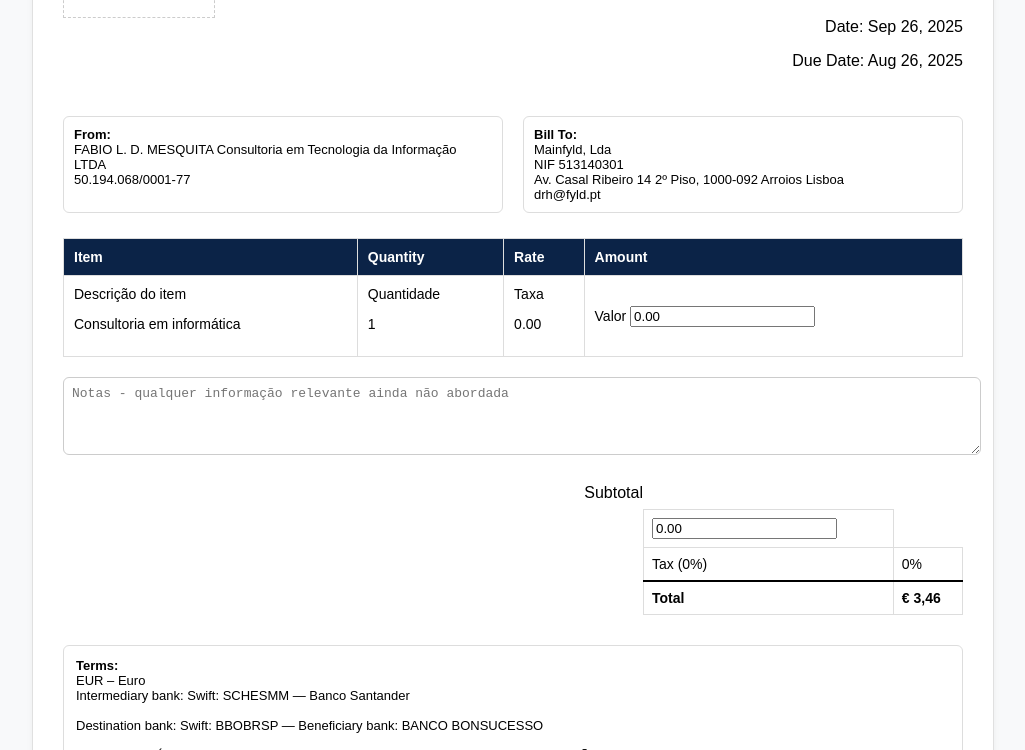
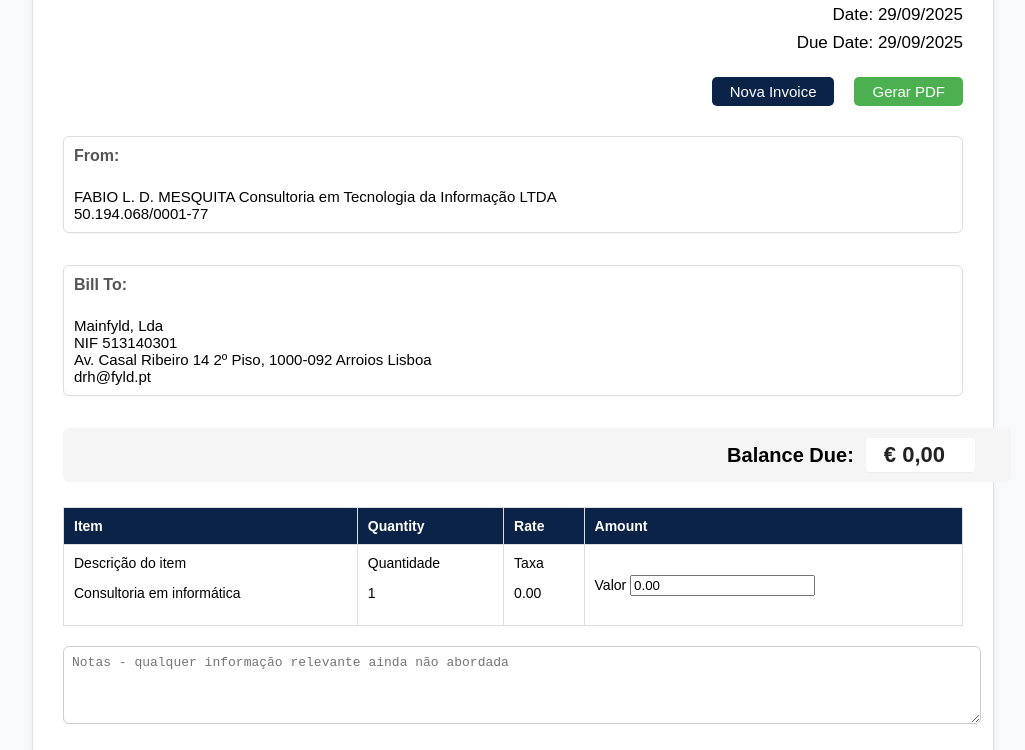
Before and after one commit to fabiomesquita2018/ProjetoInvoice, a plain HTML site: page Index.html in a window 1280 px wide. Shown: the part 105-855 px from the top of the page, without its empty margins (127-1152 px from the left). Drawn offline with nearby package versions, Linux system fonts and the light colour scheme.

Commit message:
segundo commit

```diff
--- a/Index.html
+++ b/Index.html
@@ -5,16 +5,28 @@
   <meta name="viewport" content="width=device-width, initial-scale=1.0">
   <title>Invoice - Teste</title>
   <link rel="stylesheet" href="css/style.css">
+  <script src="js/summary.js" defer></script>
+  <script src="js/invoiceNumber.js" defer></script>
+  <script src="js/invoiceDates.js" defer></script>
+  <script src="https://cdnjs.cloudflare.com/ajax/libs/jspdf/2.5.1/jspdf.umd.min.js"></script>
+  <script src="https://cdnjs.cloudflare.com/ajax/libs/html2canvas/1.4.1/html2canvas.min.js"></script>
+  <script src="js/generatePDF.js" defer></script>
 </head>
 <body>
   <div class="invoice-container">
     <div class="header">
-      <div class="logo-box">+ Adicione seu logotipo</div>
+
       <div class="invoice-title">
-        <h2>INVOICE</h2>
-        <p># 29/1</p>
-        <p>Date: Sep 26, 2025</p>
-        <p>Due Date: Aug 26, 2025</p>
+        <div class="invoice-title-right">
+          <h2>INVOICE</h2>
+          <p># <span id="invoice-number"></span></p>
+          <p>Date: <span id="invoice-date"></span></p>
+          <p>Due Date: <span id="due-date"></span></p>
+          <div class="invoice-btns">
+            <button id="new-invoice-btn" class="new-invoice-btn">Nova Invoice</button>
+            <button id="generate-pdf-btn" class="generate-pdf-btn">Gerar PDF</button>
+          </div>
+        </div>
       </div>
     </div>
 
@@ -31,6 +43,11 @@
         Av. Casal Ribeiro 14 2º Piso, 1000-092 Arroios Lisboa<br>
         drh@fyld.pt
       </div>
+    </div>
+
+    <div class="balance-due-bar">
+      <span>Balance Due:</span>
+      <span class="balance-due-value">€ <span id="balance-due">0.00</span></span>
     </div>
 
     <table>
@@ -58,7 +75,7 @@
 </td>
 <td>
   <label for="amount1" class="sr-only">Valor</label>
-  <input id="amount1" type="number" step="0.01" value="0.00" readonly>
+  <input id="amount1" type="number" step="0.01" value="0.00">
 </td>
 
   </tbody>
@@ -70,15 +87,20 @@
     </div>
 
     <div class="summary">
-      <table>
+      <table class="summary-table">
         <tr>
-          <label for="subTotal" class="sr-only">Subtotal</label>
-          <td>
-         <input id="amount1" type="number" step="0.01" value="0.00" readonly></td>
+          <td class="align-right">Subtotal</td>
+          <td class="align-right"><span id="subtotal">0.00</span></td>
         </tr>
-        <tr><td>Tax (0%)</td><td>0%</td></tr>
-        <tr><td>Total</td><td>€ 3,46</td></tr>
-              </table>
+        <tr>
+          <td class="align-right">Tax (0%)</td>
+          <td class="align-right"><span id="tax">0.00</span></td>
+        </tr>
+        <tr>
+          <td class="align-right total-label">Total</td>
+          <td class="align-right total-label">€ <span id="total">0.00</span></td>
+        </tr>
+      </table>
     </div>
 
     <div class="terms">
--- a/css/style.css
+++ b/css/style.css
@@ -1,3 +1,62 @@
+.balance-due-bar {
+  display: flex;
+  justify-content: flex-end;
+  align-items: center;
+  background: #f5f5f5;
+  border-radius: 6px;
+  padding: 10px 24px;
+  margin: 18px 0 10px 0;
+  font-size: 20px;
+  font-family: Arial, sans-serif;
+  font-weight: 600;
+  width: 100%;
+}
+.balance-due-bar span {
+  margin-right: 12px;
+}
+.balance-due-value {
+  background: #fff;
+  color: #222;
+  font-size: 22px;
+  font-weight: bold;
+  padding: 4px 18px;
+  border-radius: 4px;
+  box-shadow: 0 1px 2px rgba(0,0,0,0.04);
+}
+.generate-pdf-btn {
+  margin-top: 10px;
+  margin-left: 10px;
+  padding: 6px 18px;
+  font-size: 15px;
+  background: #4caf50;
+  color: #fff;
+  border: none;
+  border-radius: 5px;
+  cursor: pointer;
+}
+.generate-pdf-btn:hover {
+  background: #388e3c;
+}
+.new-invoice-btn {
+  margin-top: 10px;
+  padding: 6px 18px;
+  font-size: 15px;
+  background: #0b2347;
+  color: #fff;
+  border: none;
+  border-radius: 5px;
+  cursor: pointer;
+}
+.new-invoice-btn:hover {
+  background: #143a6d;
+}
+.align-right {
+  text-align: right;
+}
+.total-label {
+  font-weight: 700;
+  border-top: 2px solid #000;
+}
     /* --- CSS (embutido) --- */
     body {
       font-family: Arial, sans-serif;
@@ -14,23 +73,85 @@
       border-radius: 8px;
       box-shadow: 0 2px 6px rgba(0,0,0,0.05);
     }
-    .header { display:flex; justify-content:space-between; align-items:flex-start; }
+    .header {
+      display: flex;
+      justify-content: flex-end;
+      align-items: flex-start;
+    }
     .logo-box {
       width:150px; height:80px; border:1px dashed #ccc;
       display:flex; align-items:center; justify-content:center;
       color:#aaa; font-size:12px;
     }
-    .invoice-title { text-align:right; }
-    .invoice-title h2 { margin:0; font-size:28px; letter-spacing:1px; }
-    .addresses { margin-top:30px; display:flex; gap:20px; }
-    .address-box { flex:1; border:1px solid #ddd; padding:10px; border-radius:6px; font-size:13px; }
+    .invoice-title-right {
+      text-align: right;
+      display: flex;
+      flex-direction: column;
+      align-items: flex-end;
+    }
+    .invoice-title-right h2 {
+      margin: 0;
+      font-size: 32px;
+      letter-spacing: 1px;
+    }
+    .invoice-title-right p {
+      margin: 4px 0;
+      font-size: 17px;
+    }
+    .invoice-btns {
+      display: flex;
+      gap: 10px;
+      margin-top: 10px;
+    }
+    .addresses {
+      margin-top:30px;
+      display:block;
+    }
+    .address-box {
+      border:1px solid #ddd;
+      padding:10px 16px 10px 10px;
+      border-radius:6px;
+      font-size:15px;
+      margin-bottom:32px;
+      background: #fff;
+      box-shadow: 0 1px 2px rgba(0,0,0,0.03);
+    }
+    .address-box strong {
+      color: #555;
+      font-size:16px;
+      font-weight:600;
+      display:block;
+      margin-bottom:6px;
+    }
+    .address-box .billto-label {
+      color: #888;
+      font-size:15px;
+      font-weight:400;
+      margin-bottom:6px;
+      display:block;
+    }
+    .address-box .billto-company {
+      font-weight:700;
+      font-size:16px;
+      margin-bottom:2px;
+    }
     table { width:100%; border-collapse:collapse; margin-top:25px; }
     table thead { background:#0b2347; color:#fff; }
     th, td { padding:10px; border:1px solid #ddd; text-align:left; font-size:14px; }
     .notes { margin-top:20px; }
     .notes textarea { width:100%; min-height:60px; padding:8px; border-radius:6px; border:1px solid #ccc; font-size:13px; }
     .summary { margin-top:25px; display:flex; justify-content:flex-end; }
-    .summary table { width:320px; border-collapse:collapse; }
-    .summary td { padding:8px; font-size:14px; }
-    .summary tr:last-child td { font-weight:700; border-top:2px solid #000; }
+    .summary-table {
+      width:320px;
+      border-collapse:collapse;
+    }
+    .summary-table td {
+      padding:8px;
+      font-size:15px;
+      text-align:right;
+    }
+    .summary-table tr:last-child td {
+      font-weight:700;
+      border-top:2px solid #000;
+    }
     .terms { margin-top:30px; border:1px solid #ddd; padding:12px; border-radius:6px; font-size:13px; }
--- /dev/null
+++ b/js/generatePDF.js
@@ -0,0 +1,39 @@
+// Adiciona funcionalidade para gerar PDF da invoice
+// Requer jsPDF e html2canvas
+
+document.addEventListener('DOMContentLoaded', function() {
+  document.getElementById('generate-pdf-btn').addEventListener('click', function() {
+    // Oculta os botões antes de gerar o PDF
+    var btns = [document.getElementById('generate-pdf-btn'), document.getElementById('new-invoice-btn')];
+    btns.forEach(function(btn) { if (btn) btn.style.display = 'none'; });
+
+    // Troca o input pelo valor recebido
+    var amountInput = document.getElementById('amount1');
+    var amountValue = amountInput.value;
+    var amountParent = amountInput.parentNode;
+    var amountLabel = document.createElement('span');
+    amountLabel.id = 'amount1-label';
+    amountLabel.textContent = '€ ' + parseFloat(amountValue).toLocaleString('pt-PT', {minimumFractionDigits:2, maximumFractionDigits:2});
+    amountParent.replaceChild(amountLabel, amountInput);
+
+    const invoice = document.querySelector('.invoice-container');
+    html2canvas(invoice, { scale: 2 }).then(function(canvas) {
+      const imgData = canvas.toDataURL('image/png');
+      const jsPDF = window.jspdf.jsPDF;
+      const pdf = new jsPDF('p', 'mm', 'a4');
+      const pageWidth = pdf.internal.pageSize.getWidth();
+      const imgProps = pdf.getImageProperties(imgData);
+      const pdfWidth = pageWidth;
+      const pdfHeight = (imgProps.height * pdfWidth) / imgProps.width;
+      pdf.addImage(imgData, 'PNG', 0, 0, pdfWidth, pdfHeight);
+      // Recupera o número da invoice
+      var invoiceNum = document.getElementById('invoice-number').textContent.trim();
+      var filename = 'invoice_' + invoiceNum + '.pdf';
+      pdf.save(filename);
+      // Restaura os botões após gerar o PDF
+      btns.forEach(function(btn) { if (btn) btn.style.display = ''; });
+      // Restaura o input Amount
+      amountParent.replaceChild(amountInput, amountLabel);
+    });
+  });
+});
--- /dev/null
+++ b/js/invoiceDates.js
@@ -0,0 +1,10 @@
+document.addEventListener('DOMContentLoaded', function() {
+  function formatDate(date) {
+    return date.toLocaleDateString('pt-PT', {
+      day: '2-digit', month: 'short', year: 'numeric'
+    });
+  }
+  const today = new Date();
+  document.getElementById('invoice-date').textContent = formatDate(today);
+  document.getElementById('due-date').textContent = formatDate(today);
+});
--- /dev/null
+++ b/js/invoiceNumber.js
@@ -0,0 +1,15 @@
+document.addEventListener('DOMContentLoaded', function() {
+  // Recupera o número salvo ou inicia em 29
+  let invoiceNumber = localStorage.getItem('invoiceNumber');
+  if (!invoiceNumber || parseInt(invoiceNumber, 10) < 29) {
+    invoiceNumber = 29;
+    localStorage.setItem('invoiceNumber', invoiceNumber);
+  }
+  document.getElementById('invoice-number').textContent = invoiceNumber;
+
+  document.getElementById('new-invoice-btn').addEventListener('click', function() {
+    invoiceNumber = parseInt(localStorage.getItem('invoiceNumber'), 10) + 1;
+    localStorage.setItem('invoiceNumber', invoiceNumber);
+    document.getElementById('invoice-number').textContent = invoiceNumber;
+  });
+});
--- /dev/null
+++ b/js/summary.js
@@ -0,0 +1,18 @@
+document.addEventListener('DOMContentLoaded', function() {
+  function formatCurrency(value) {
+    return value.toLocaleString('pt-PT', { style: 'currency', currency: 'EUR' });
+  }
+  function updateSummary() {
+    var amount = parseFloat(document.getElementById('amount1').value) || 0;
+    var taxRate = 0; // 0% conforme solicitado
+    var subtotal = amount;
+    var tax = subtotal * (taxRate / 100);
+    var total = subtotal + tax;
+    document.getElementById('subtotal').textContent = formatCurrency(subtotal).replace('€', '').trim();
+    document.getElementById('tax').textContent = formatCurrency(tax).replace('€', '').trim();
+    document.getElementById('total').textContent = formatCurrency(total).replace('€', '').trim();
+    document.getElementById('balance-due').textContent = formatCurrency(total).replace('€', '').trim();
+  }
+  updateSummary();
+  document.getElementById('amount1').addEventListener('input', updateSummary);
+});
```
